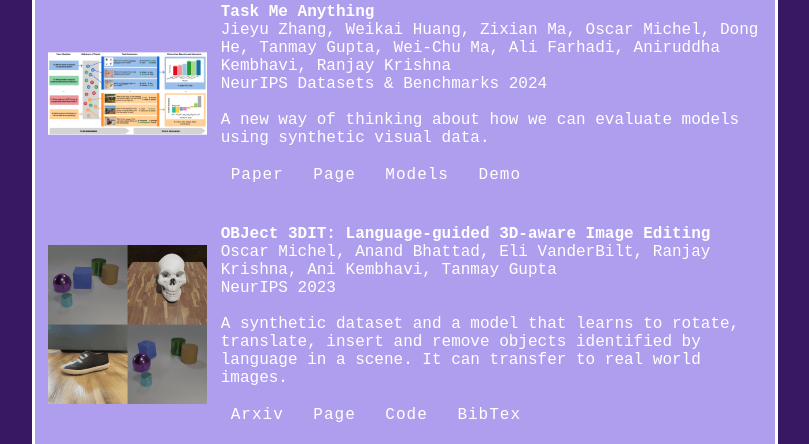
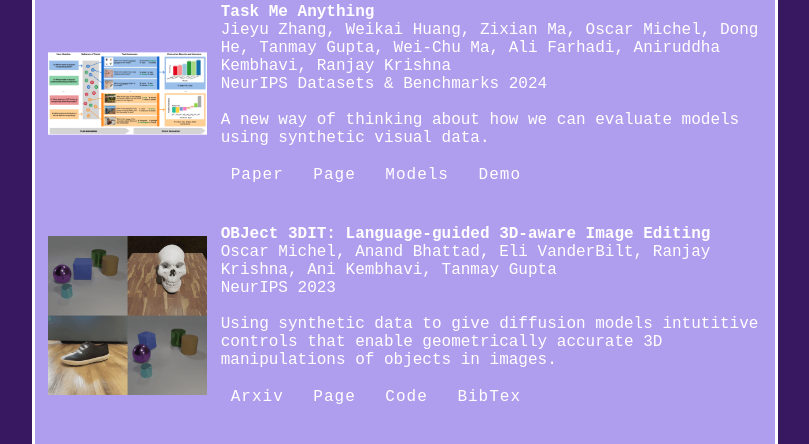
Before and after one commit to ojmichel/ojmichel.github.io, a plain HTML site: page index.html in a window 1280 px wide. Shown: the part 924-1368 px from the top of the page, without its empty margins (235-1044 px from the left). Drawn offline with Linux system fonts and the light colour scheme.

Commit message:
new desc

```diff
--- a/index.html
+++ b/index.html
@@ -113,7 +113,7 @@
                                     <b>OBJect 3DIT: Language-guided 3D-aware Image Editing</b><br>
                                     Oscar Michel, Anand Bhattad, Eli VanderBilt, Ranjay Krishna, Ani Kembhavi, Tanmay Gupta<br>
                                     NeurIPS 2023 <br><br>
-                                   A synthetic dataset and a model that learns to rotate, translate, insert and remove objects identified by language in a scene. It can transfer to real world images.
+                                   Using synthetic data to give diffusion models intutitive controls that enable geometrically accurate 3D manipulations of objects in images.
                                 </p>
                                 <ul>
                                     <li class="paper-li">
```
